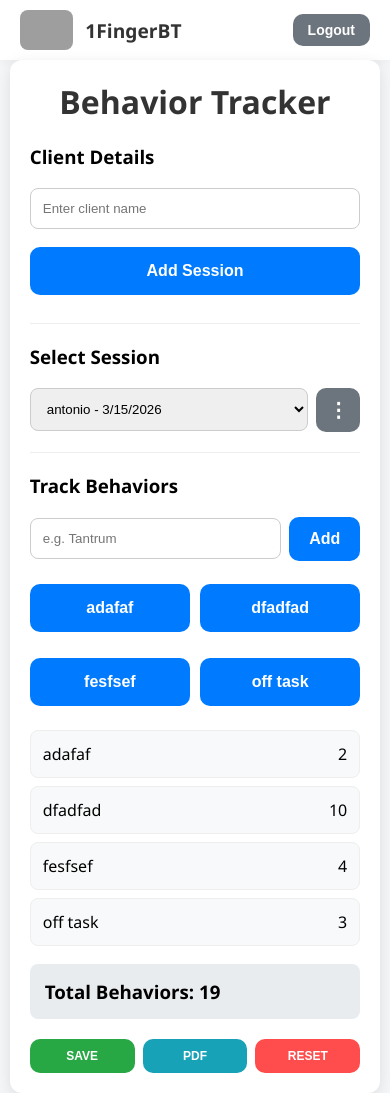
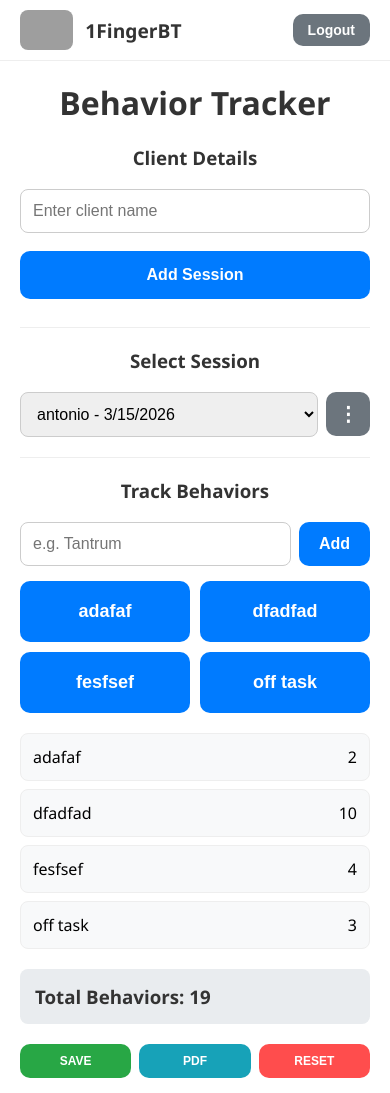
Before and after one commit to tonysegura-project/1FingerBT, a Flask app: page / in a window 390 px wide. Run offline with Flask 3, Linux system fonts and the light colour scheme; a user stored in the database is signed in; data comes from the database, SQL or seed files in the repository; some libraries are stand-ins or nearby versions; grey boxes are pictures that could not be loaded.

Commit message:
feat: implement responsive edge-to-edge mobile layout and unified UI

```diff
--- a/templates/index.html
+++ b/templates/index.html
@@ -5,31 +5,23 @@
     <meta name="viewport" content="width=device-width, initial-scale=1.0, maximum-scale=1.0, user-scalable=no">
     <script src="https://cdnjs.cloudflare.com/ajax/libs/jspdf/2.5.1/jspdf.umd.min.js"></script>
     <style>
-        html, body { height: 100%; margin: 0; }
+    /* 1. Reset for consistent spacing across all browsers */
+    html, body {
+        height: 100%;
+        margin: 0;
+        padding: 0;
+        overflow-x: hidden; /* Prevent sideways scrolling */
+    }
+
     body {
         font-family: 'Segoe UI', Arial, sans-serif;
-            background: #f4f6f8;
+        background: #f4f6f8; /* Your light gray background */
         display: flex;
         flex-direction: column;
         min-height: 100vh;
     }
 
-        .navbar {
-            width: 100%;
-            background: white;
-            padding: 10px 20px;
-            display: flex;
-            align-items: center;
-            justify-content: space-between;
-            box-shadow: 0 2px 10px rgba(0,0,0,0.05);
-            box-sizing: border-box;
-            flex-shrink: 0; /* Prevents navbar from squishing */
-        }
-
-        .nav-brand { display: flex; align-items: center; gap: 12px; }
-        .nav-logo { height: 40px; width: auto; border-radius: 8px; }
-        .nav-title { font-weight: bold; color: #333; font-size: 1.2rem; }
-
+    /* 2. Standard Styles (For Computer/Tablet) */
     .container {
         max-width: 500px;
         width: 95%;
@@ -38,92 +30,77 @@
         border-radius: 12px;
         box-shadow: 0 4px 15px rgba(0,0,0,0.1);
         box-sizing: border-box;
-            margin: auto; /* Centers the board in the space below the navbar */
+        margin: auto; /* Centers horizontally and vertically */
     }
 
-        input, select { padding: 12px; width: 100%; border-radius: 8px; border: 1px solid #ccc; margin-bottom: 10px; box-sizing: border-box;}
-
-        button {
-            padding: 15px;
-            margin: 8px 0;
-            border: none;
-            border-radius: 10px;
-            background: #007bff;
-            color: white;
-            font-weight: bold;
-            cursor: pointer;
-            font-size: 16px;
-            touch-action: manipulation;
-        }
-
+    /* Input & Button Styles (Keep these the same) */
+    input, select { padding: 12px; width: 100%; border-radius: 8px; border: 1px solid #ccc; margin-bottom: 10px; box-sizing: border-box; font-size: 16px; }
+    button { padding: 15px; margin: 8px 0; border: none; border-radius: 10px; background: #007bff; color: white; font-weight: bold; cursor: pointer; font-size: 16px; touch-action: manipulation; }
     button:hover { opacity: 0.9; }
-
     .row { display: flex; align-items: center; gap: 8px; margin-bottom: 15px; }
     .row input, .row select { margin-bottom: 0; flex: 1; }
 
+    /* Center text within the container */
+    .container h1, .container h3 { text-align: center; color: #333; }
+    .container hr { margin: 20px 0; border: 0; border-top: 1px solid #eee; }
+
+    /* 3. Button Row & Modal Styles (Keep these the same) */
     .button-row { display: flex; gap: 8px; margin-top: 20px; justify-content: space-between; }
     .button-row button { flex: 1; padding: 10px 5px; font-size: 12px; margin: 0; text-transform: uppercase; }
 
+    #behaviorButtons { display: grid; grid-template-columns: 1fr 1fr; gap: 10px; margin-bottom: 20px; }
+    #behaviorButtons button { margin: 0; padding: 20px 10px; font-size: 18px; }
+
     #counts li { list-style: none; background: #f8f9fa; padding: 12px; margin: 8px 0; border-radius: 8px; display: flex; justify-content: space-between; border: 1px solid #eee; }
+    #totalCount { text-align: left; background: #e9ecef; padding: 15px; border-radius: 8px; margin-top: 20px; }
 
+    .navbar { width: 100%; background: white; padding: 10px 20px; display: flex; align-items: center; justify-content: space-between; box-shadow: 0 2px 10px rgba(0,0,0,0.05); box-sizing: border-box; flex-shrink: 0; }
+    .nav-brand { display: flex; align-items: center; gap: 12px; }
+    .nav-logo { height: 40px; width: auto; border-radius: 8px; }
+    .nav-title { font-weight: bold; color: #333; font-size: 1.2rem; }
+
+    .dropdown-content { display: none; position: absolute; right: 0; top: 50px; background-color: white; min-width: 160px; box-shadow: 0px 8px 16px rgba(0,0,0,0.2); z-index: 100; border-radius: 8px; }
+    .dropdown-content button { margin: 0; border-radius: 0; width: 100%; text-align: left; padding: 12px; background: white; color: #dc3545;}
+    .dots-btn { width: 44px !important; height: 44px !important; padding: 0 !important; background: #6c757d !important; margin: 0 !important; font-size: 20px; }
+    .menu-container { position: relative; display: inline-block; }
+
+    .modal { display: none; position: fixed; z-index: 1000; left: 0; top: 0; width: 100%; height: 100%; background-color: rgba(0,0,0,0.5); align-items: center; justify-content: center; }
+    .modal-content { background-color: white; padding: 30px; border-radius: 10px; text-align: center; max-width: 400px; width: 90%; }
+    .modal-actions { display: flex; justify-content: space-around; margin-top: 20px; }
+    .cancel-btn { background: #ccc; padding: 10px 20px; }
     .danger { background: #dc3545 !important; }
     .save-btn { background: #28a745 !important; }
     .pdf-btn { background: #17a2b8 !important; }
     .reset-btn { background: #ff4d4d !important; }
 
-        .menu-container { position: relative; display: inline-block; }
-        .dots-btn { width: 44px !important; height: 44px !important; padding: 0 !important; background: #6c757d !important; margin: 0 !important; font-size: 20px; }
+    .toast { visibility: hidden; min-width: 250px; background-color: #4CAF50; color: white; text-align: center; border-radius: 8px; padding: 16px; position: fixed; z-index: 2000; left: 50%; top: 30px; transform: translateX(-50%); font-weight: bold; box-shadow: 0px 4px 10px rgba(0,0,0,0.2); }
+    .toast.show { visibility: visible; animation: fadein 0.5s, fadeout 0.5s 2.5s; }
+    @keyframes fadein { from {top: 0; opacity: 0;} to {top: 30px; opacity: 1;} }
+    @keyframes fadeout { from {top: 30px; opacity: 1;} to {top: 0; opacity: 0;} }
+    .show { display: block !important; }
 
-        .dropdown-content {
-            display: none;
-            position: absolute;
-            right: 0;
-            top: 50px;
-            background-color: white;
-            min-width: 160px;
-            box-shadow: 0px 8px 16px rgba(0,0,0,0.2);
-            z-index: 100;
-            border-radius: 8px;
+    /* 4. THE POWER FIX: Mobile Edge-to-Edge Layout */
+    @media (max-width: 600px) {
+        body {
+            background: white; /* Make the whole background white on mobile */
         }
 
-        .dropdown-content button { margin: 0; border-radius: 0; width: 100%; text-align: left; padding: 12px; background: white; color: #dc3545;}
-
-        .modal {
-            display: none;
-            position: fixed;
-            z-index: 1000;
-            left: 0; top: 0; width: 100%; height: 100%;
-            background-color: rgba(0,0,0,0.5);
-            align-items: center;
-            justify-content: center;
+        .navbar {
+            border-bottom: 1px solid #eee; /* Add a subtle line below the navbar */
+            box-shadow: none; /* Remove shadow for a flatter look */
         }
 
-        .modal-content { background-color: white; padding: 30px; border-radius: 10px; text-align: center; max-width: 400px; width: 90%; }
-        .modal-actions { display: flex; justify-content: space-around; margin-top: 20px; }
-        .cancel-btn { background: #ccc; padding: 10px 20px; }
-
-        .toast {
-            visibility: hidden;
-            min-width: 250px;
-            background-color: #4CAF50;
-            color: white;
-            text-align: center;
-            border-radius: 8px;
-            padding: 16px;
-            position: fixed;
-            z-index: 2000;
-            left: 50%; top: 30px;
-            transform: translateX(-50%);
-            font-weight: bold;
-            box-shadow: 0px 4px 10px rgba(0,0,0,0.2);
+        .container {
+            width: 100%;
+            max-width: 100%;
+            height: 100%;
+            border-radius: 0; /* Remove rounded corners */
+            box-shadow: none; /* Remove the shadow "card" look */
+            margin: 0; /* Remove centering margin */
+            padding: 20px; /* Keep padding so content doesn't touch the edge */
+            flex: 1; /* Fill the remaining screen space */
         }
-
-        .toast.show { visibility: visible; animation: fadein 0.5s, fadeout 0.5s 2.5s; }
-
-        @keyframes fadein { from {top: 0; opacity: 0;} to {top: 30px; opacity: 1;} }
-        @keyframes fadeout { from {top: 30px; opacity: 1;} to {top: 0; opacity: 0;} }
-
-        .show { display: block !important; }
+    }
 </style>
 </head>
 <body>
```
Lines whose indentation alone changed are shown as unchanged.
